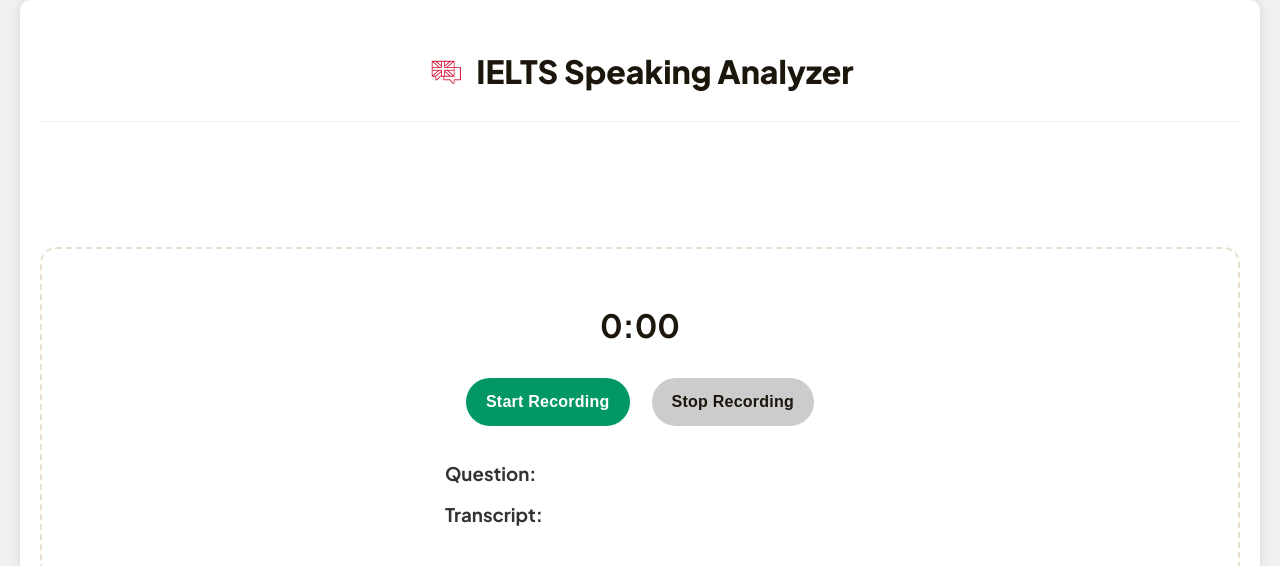
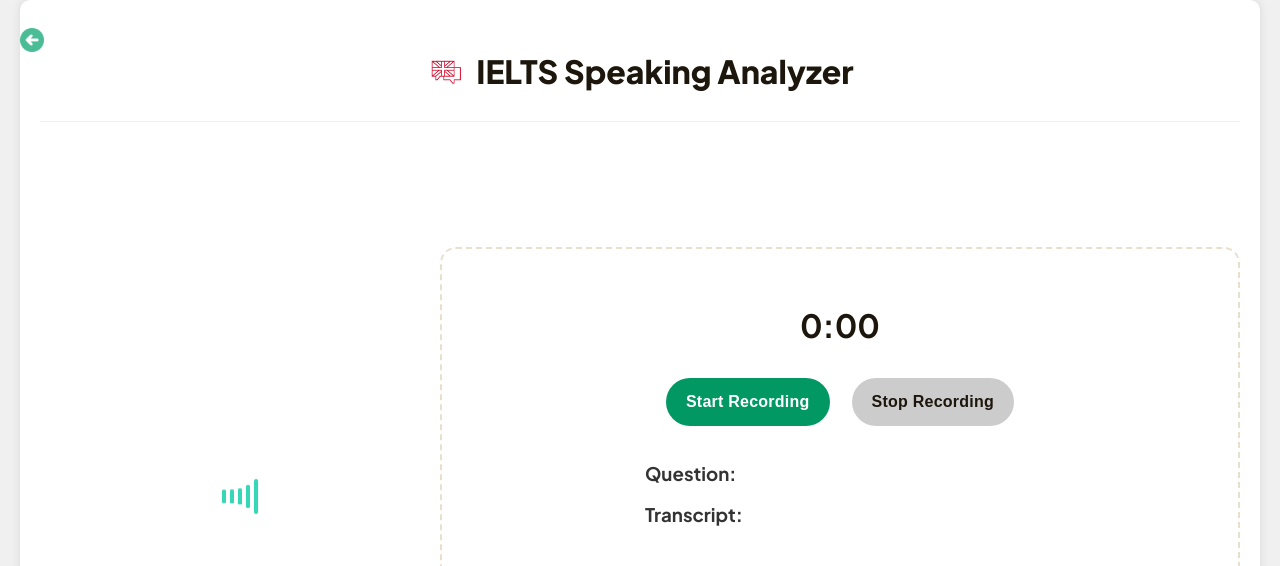
Before and after one commit to JUP-iter/Infomatrix, a React (Create React App) app: page /app in a window 1280 px wide. Shown: the top 566 px of the page. Built offline with nearby package versions, Linux system fonts and the light colour scheme; no server answers.

Commit message:
Update App.js

```diff
--- a/src/App.js
+++ b/src/App.js
@@ -1,9 +1,10 @@
-import React, { useState, useRef } from "react";
+import React, { useState, useEffect, useRef } from "react";
 import { Link } from "react-router-dom";
 import Recorder from "./Recorder.js";
 import Analysis from "./Analysis.js";
 import { PacmanLoader } from "react-spinners";
 import "./App.css";
+
 import HeyGen from "./HeyGen.jsx";
 
 const App = () => {
@@ -100,6 +101,9 @@ const App = () => {
   return (
     <div className="container">
       <header className="header">
+        <Link to="/" className="back-button">
+          <img src="back-icon.png" alt="Back" className="icon" />{" "}
+        </Link>
         <div className="logo-container">
           <img
             loading="lazy"
@@ -111,6 +115,9 @@ const App = () => {
         </div>
       </header>
       <main className="main">
+        <div className="HeyGen-container">
+          <HeyGen ref={heyGenRef} />
+        </div>
         <div className="content-left">
           <Recorder
             isRecording={isRecording}
```
